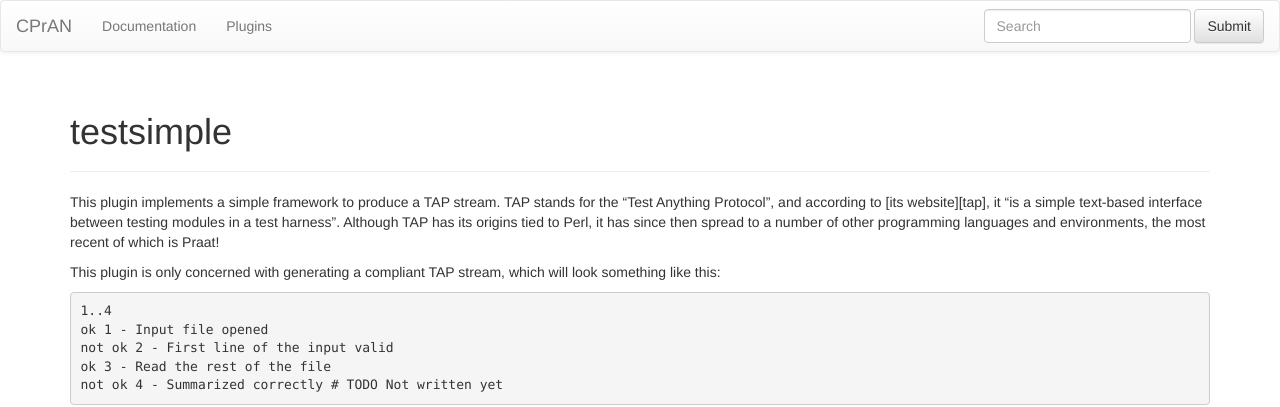
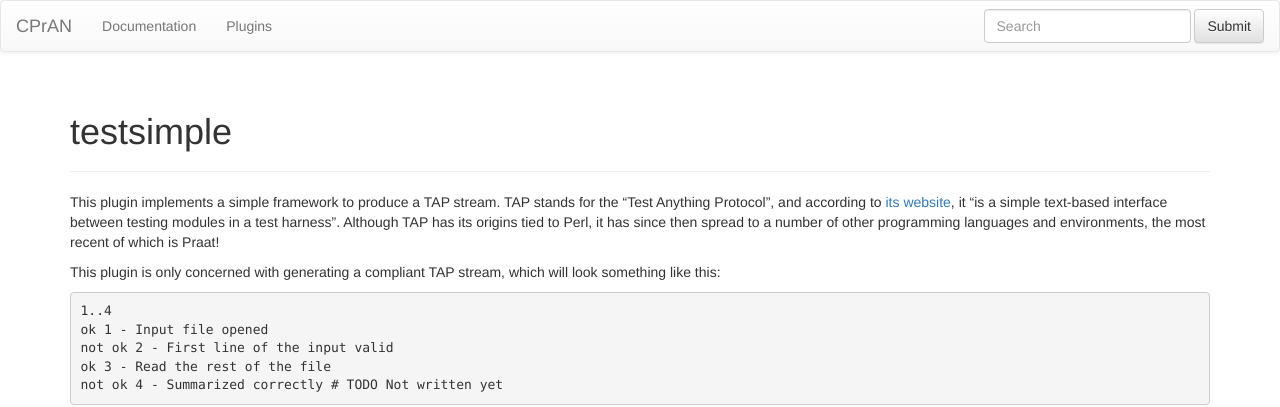
Before and after one commit to jjatria/cpran-www, a Jekyll site: the page built from docs/plugins/testsimple/index.md, in a window 1280 px wide and 900 px high. Shown: the top 407 px of the window. Built offline with Jekyll 4.4.1, drawn with Linux system fonts in a browser that asks for light colours; nearby versions of some CDN libraries; library files that are not in the unit come from our copies; comment, search, counter and statistics services are not loaded; part of the change alters nothing that is shown.

Commit message:
Added missing link to TAP website

```diff
--- a/docs/plugins/testsimple/index.md
+++ b/docs/plugins/testsimple/index.md
@@ -10,6 +10,8 @@ for the "Test Anything Protocol", and according to [its website][tap], it "is a
 simple text-based interface between testing modules in a test harness". Although
 TAP has its origins tied to Perl, it has since then spread to a number of other
 programming languages and environments, the most recent of which is Praat!
+
+[tap]: http://testanything.org/
 
 This plugin is only concerned with generating a compliant TAP stream, which will
 look something like this:
```
